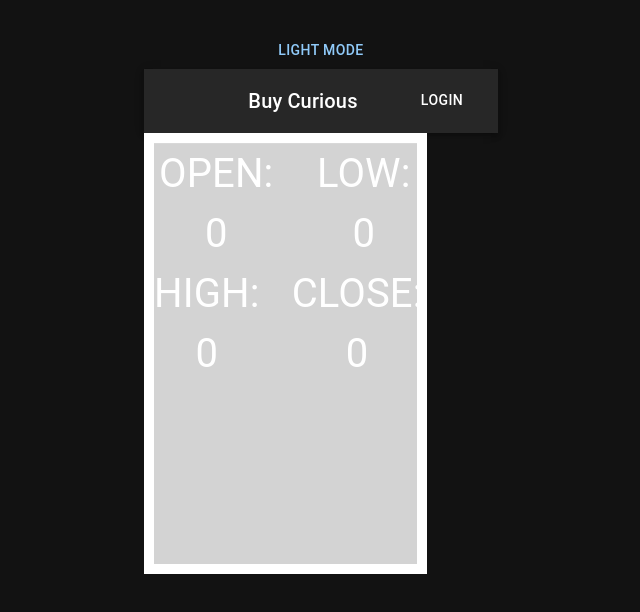
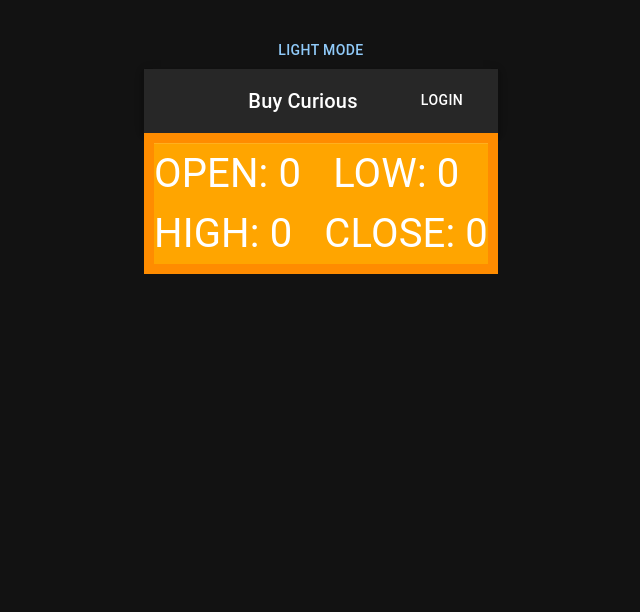
Before and after one commit to DevinSharp-Eflat/SearchStockSite, a React (Vite) app in the folder PERN/client/: page /details/1 in a window 1280 px wide. Shown: the top 612 px of the page, without its empty margins (319-959 px from the left). Built offline with nearby package versions, Linux system fonts and the light colour scheme; no server answers.

Commit message:
change colors on home and details page

```diff
--- a/PERN/client/src/detailsPage.tsx
+++ b/PERN/client/src/detailsPage.tsx
@@ -65,7 +65,7 @@ function DetailsPage() {
 
   return (
     <>
-      <Box sx={{ width: "80%", height: "60%", border: 10, bgcolor: "lightgrey", textTransform: 'uppercase', alignSelf: 'center' }}>
+      <Box sx={{ flexGrow: 1, border: 10, borderColor: "darkorange", bgcolor: "orange", textTransform: 'uppercase', alignSelf: 'center' }}>
         <Stack direction="row" spacing={20} sx={{alignItems: 'center'}}>
           <h1>{data.symbol}</h1>
           {userDetails.userId && <Button variant="outlined" onClick={(event) => favoriteClick(event)}>Favorite</Button>}
--- a/PERN/client/src/homePage.tsx
+++ b/PERN/client/src/homePage.tsx
@@ -48,7 +48,7 @@ function HomePage() {
         <SearchBar/>
 
             <h1>Top 5 performing stocks</h1>
-            <Box sx ={{ width:'100%' , bgcolor: 'yellow'}}>
+            <Box sx ={{ width:'100%' , bgcolor: 'orange'}}>
                 {data && data.map(stock => (
                 <List>
                     <ListItemButton
```
